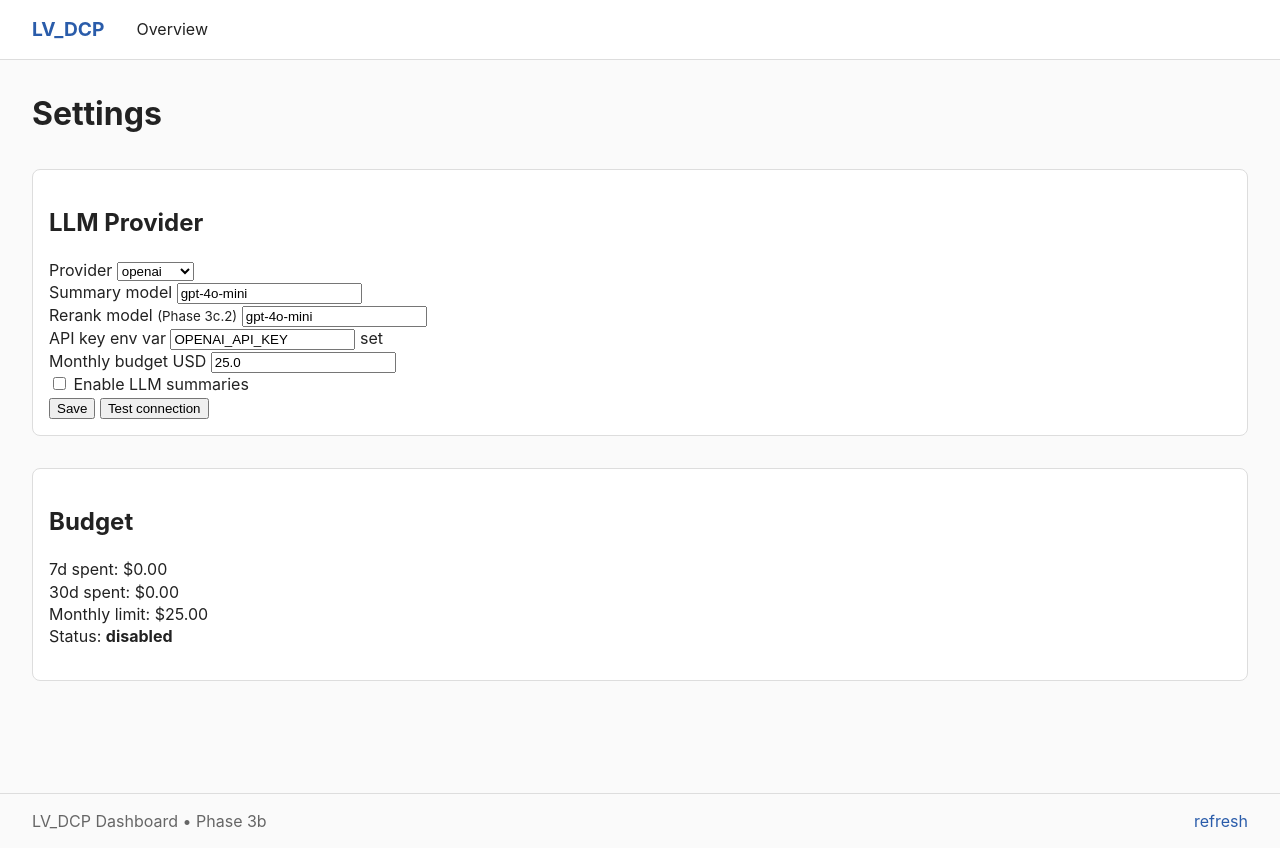
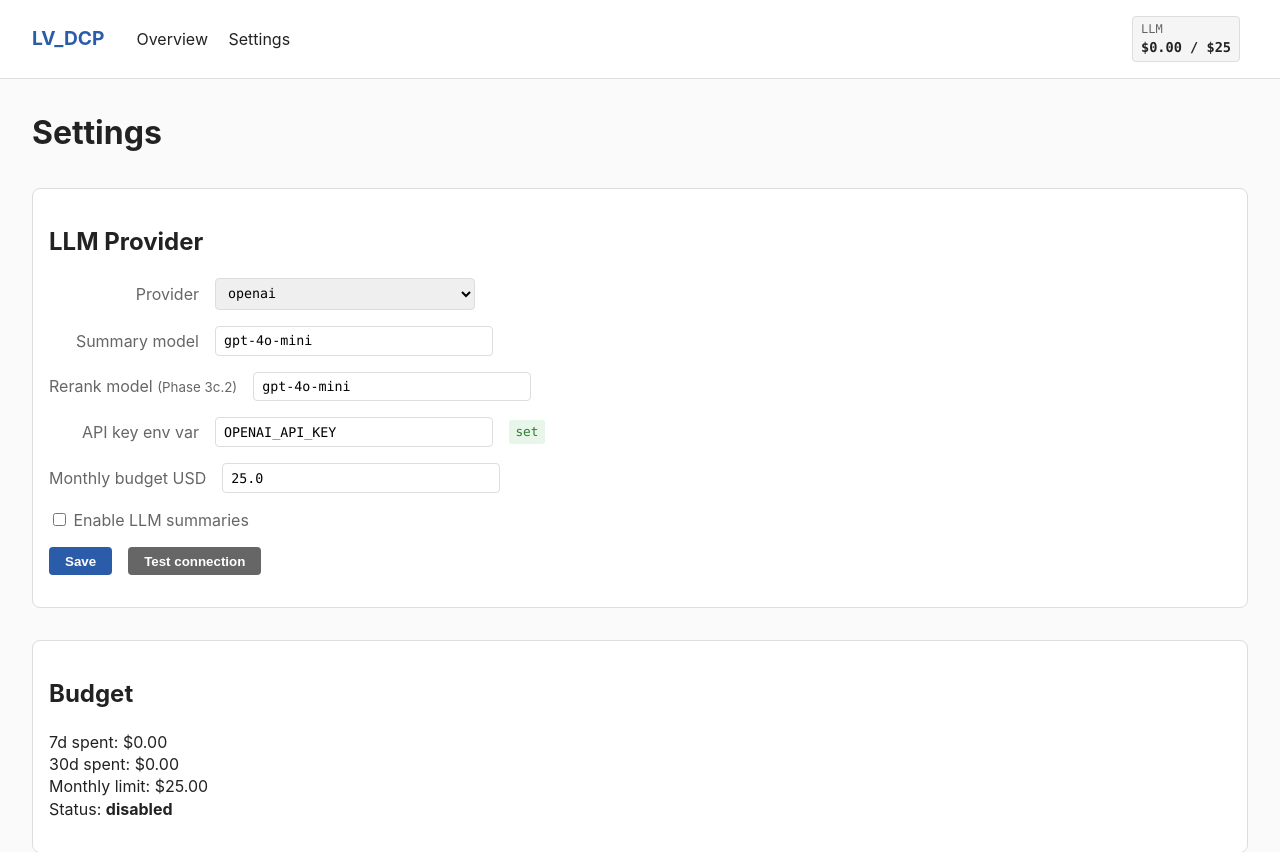
Before and after one commit to lukinvit/LV_DCP, a FastAPI app: page /settings in a window 1280 px wide. Shown: the top 852 px of the page. Before the commit the page ends 829 px from the top, so only its background shows below. Run offline with FastAPI, Linux system fonts and the light colour scheme.

Commit message:
feat(phase-3c1): add topbar LLM budget widget + settings form CSS
Create budget_widget partial, include it in base.html.j2 topbar with
Settings nav link, inject compute_budget_status into index and project
routes, and extend base.css with budget/settings form styles.

Co-Authored-By: Claude Sonnet 4.6 <noreply@anthropic.com>

```diff
--- a/apps/ui/static/css/base.css
+++ b/apps/ui/static/css/base.css
@@ -213,3 +213,91 @@ footer a {
     color: var(--accent);
     text-decoration: none;
 }
+
+/* Phase 3c.1 additions */
+
+.budget-widget {
+    text-decoration: none;
+    font-family: var(--mono);
+    font-size: 0.85rem;
+    padding: 0.25rem 0.5rem;
+    border-radius: 4px;
+    border: 1px solid var(--border);
+    margin-left: auto;
+    margin-right: 0.5rem;
+}
+
+.budget-widget .budget-label {
+    color: var(--muted);
+    font-size: 0.75rem;
+    display: block;
+}
+
+.budget-widget .budget-value {
+    color: var(--fg);
+    font-weight: 600;
+}
+
+.budget-status-ok {
+    background: #e8f5e9;
+    border-color: var(--ok);
+}
+.budget-status-warning {
+    background: #fff3e0;
+    border-color: var(--warn);
+}
+.budget-status-exceeded {
+    background: #ffebee;
+    border-color: var(--err);
+}
+.budget-status-disabled {
+    background: #f5f5f5;
+    color: var(--muted);
+}
+
+.settings-form .form-row {
+    display: flex;
+    align-items: center;
+    gap: 1rem;
+    margin-bottom: 1rem;
+}
+
+.settings-form label {
+    min-width: 150px;
+    text-align: right;
+    color: var(--muted);
+}
+
+.settings-form input[type="text"],
+.settings-form input[type="number"],
+.settings-form select {
+    padding: 0.4rem 0.5rem;
+    border: 1px solid var(--border);
+    border-radius: 4px;
+    font-family: var(--mono);
+    min-width: 260px;
+}
+
+.settings-form button {
+    padding: 0.4rem 1rem;
+    background: var(--accent);
+    color: white;
+    border: none;
+    border-radius: 4px;
+    cursor: pointer;
+    font-weight: 600;
+}
+
+.settings-form button[type="button"] {
+    background: var(--muted);
+}
+
+.env-var-status {
+    font-family: var(--mono);
+    font-size: 0.8rem;
+    padding: 0.2rem 0.4rem;
+    border-radius: 3px;
+}
+
+.env-var-status.status-set { background: #e8f5e9; color: var(--ok); }
+.env-var-status.status-unset { background: #ffebee; color: var(--err); }
--- a/apps/ui/templates/base.html.j2
+++ b/apps/ui/templates/base.html.j2
@@ -13,7 +13,9 @@
         <a class="brand" href="/">LV_DCP</a>
         <nav>
             <a href="/">Overview</a>
+            <a href="/settings">Settings</a>
         </nav>
+        {% include "partials/budget_widget.html.j2" %}
         {% block usage_widget %}{% endblock %}
     </header>
     <main>
--- /dev/null
+++ b/apps/ui/templates/partials/budget_widget.html.j2
@@ -0,0 +1,8 @@
+{% if budget %}
+<a class="budget-widget budget-status-{{ budget.status }}" href="/settings" title="LLM budget status">
+    <span class="budget-label">LLM</span>
+    <span class="budget-value">
+        ${{ '%.2f' | format(budget.spent_30d) }} / ${{ '%.0f' | format(budget.monthly_limit) }}
+    </span>
+</a>
+{% endif %}
```
Also changed, not shown: apps/ui/routes/index.py (+6 -1 lines), apps/ui/routes/project.py (+6 -1 lines).
